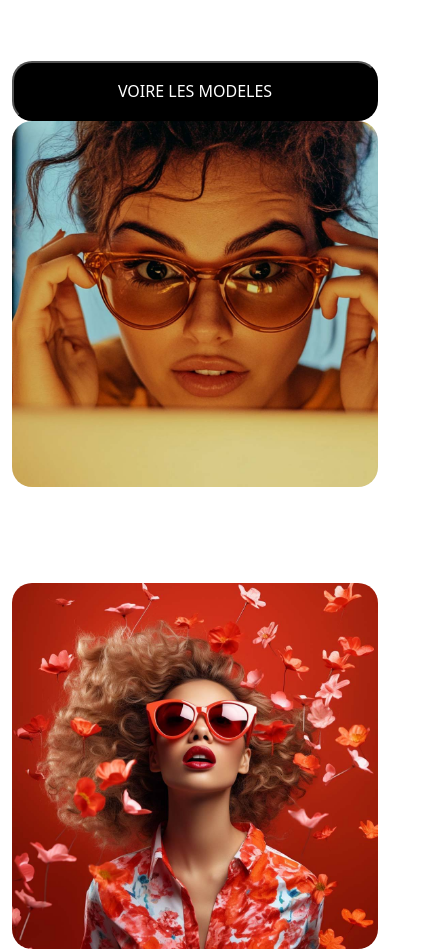
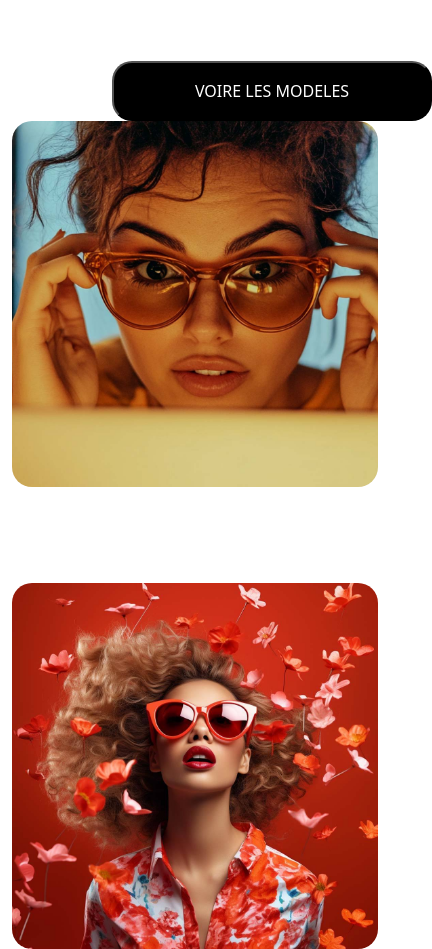
Before and after one commit to IbnHatab9/projet9bootstrap, a plain HTML site: page index.html in a window 390 px wide. Shown: the part 2925-3874 px from the top of the page, 432 px wide, since content can reach past the window. Drawn offline with nearby package versions, Linux system fonts and the light colour scheme.

Commit message:
Votre message de commit ici

```diff
--- a/style.css
+++ b/style.css
@@ -93,7 +93,8 @@ body {
         padding: 5px;
     }
 .ibon button {
-    width: 100%;
+    width: 20rem;
+    margin-left: 100px;
 }
 
     .input-group input {
```
